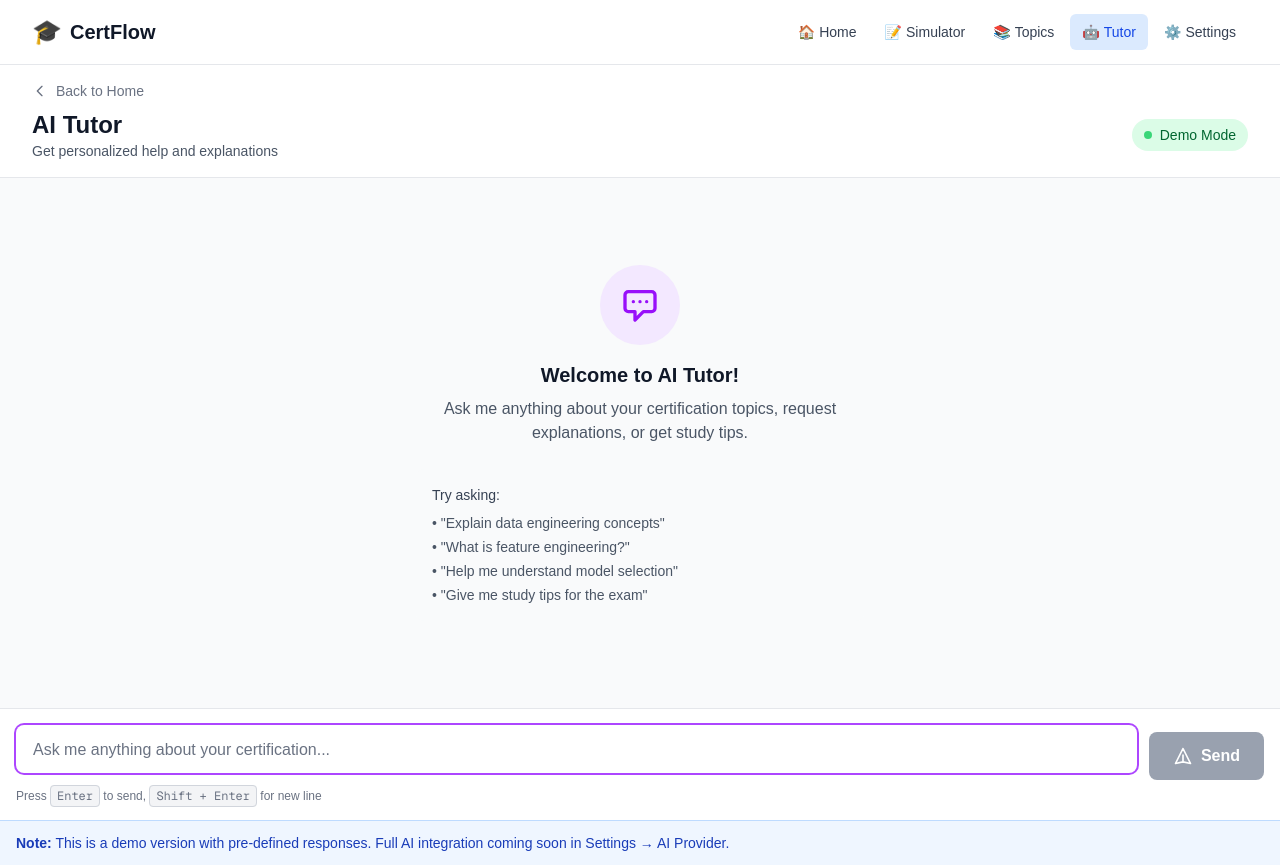
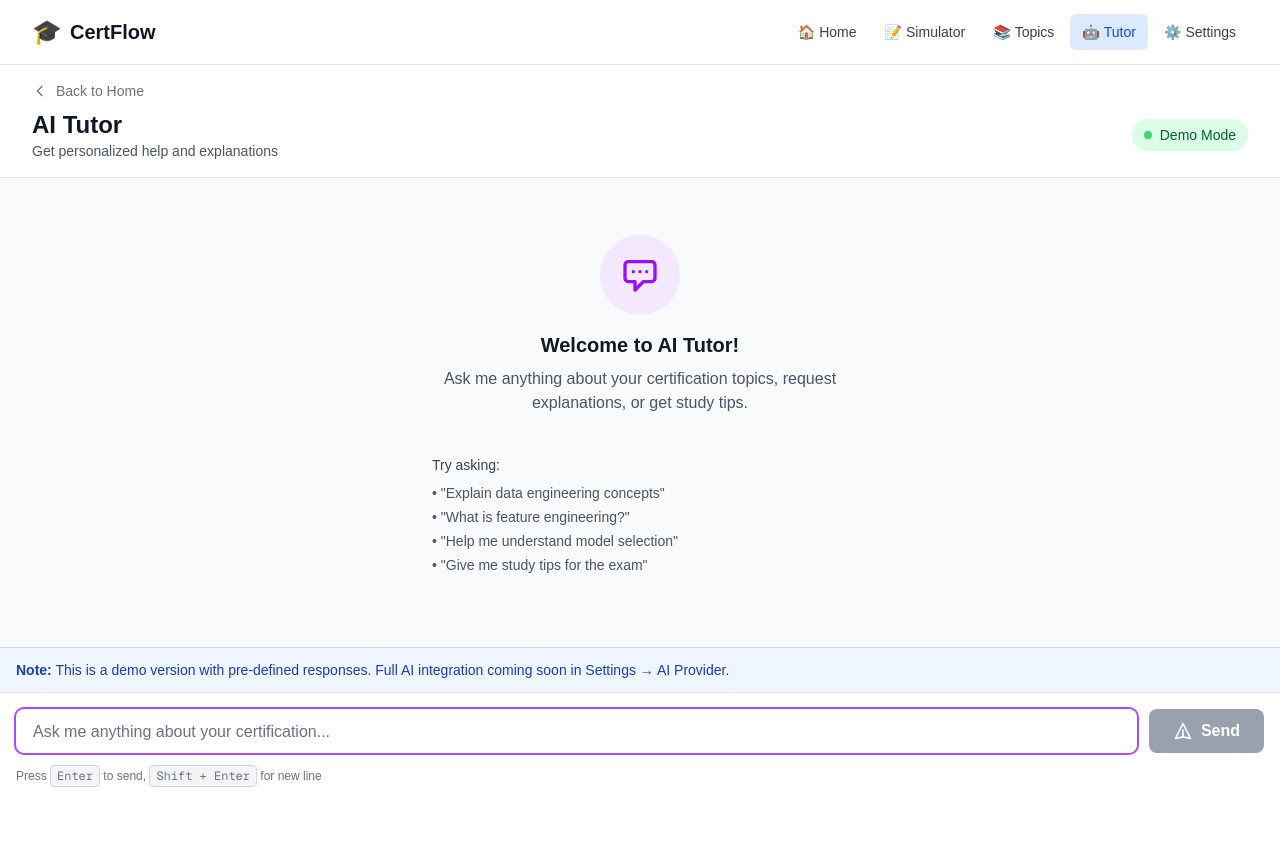
Before and after one commit to Light2288/certflow, a Next.js app: page /tutor in a window 1280 px wide. After the commit the page ends 800 px from the top, so only its background shows below. Built offline with nearby package versions, Linux system fonts and the light colour scheme.

Commit message:
fix(tutor): fix input scrolling and alignment issues
- Change layout to use h-full with overflow control
- Fix input field staying fixed at bottom of viewport
- Align textarea and send button heights (44px)
- Prevent body scroll on tutor page
- Move info banner inside fixed bottom section

```diff
--- a/app/layout.tsx
+++ b/app/layout.tsx
@@ -28,9 +28,9 @@ export default function RootLayout({
       lang="en"
       className={`${geistSans.variable} ${geistMono.variable} h-full antialiased`}
     >
-      <body className="min-h-full flex flex-col">
+      <body className="h-full flex flex-col overflow-hidden">
         <Navigation />
-        <main className="flex-1">{children}</main>
+        <main className="flex-1 overflow-auto">{children}</main>
       </body>
     </html>
   );
--- a/app/tutor/components/ChatHistory.tsx
+++ b/app/tutor/components/ChatHistory.tsx
@@ -22,7 +22,7 @@ export default function ChatHistory({ messages, isLoading = false }: ChatHistory
   // Empty state
   if (messages.length === 0 && !isLoading) {
     return (
-      <div className="flex-1 flex items-center justify-center p-8">
+      <div className="h-full flex items-center justify-center p-8">
         <div className="text-center max-w-md">
           <div className="w-20 h-20 bg-purple-100 dark:bg-purple-900 rounded-full flex items-center justify-center mx-auto mb-4">
             <svg className="w-10 h-10 text-purple-600 dark:text-purple-400" fill="none" stroke="currentColor" viewBox="0 0 24 24">
@@ -54,7 +54,7 @@ export default function ChatHistory({ messages, isLoading = false }: ChatHistory
   return (
     <div
       ref={containerRef}
-      className="flex-1 overflow-y-auto p-6 space-y-4"
+      className="h-full overflow-y-auto p-6 space-y-4"
       style={{ scrollBehavior: 'smooth' }}
     >
       {/* Messages */}
--- a/app/tutor/components/ChatInput.tsx
+++ b/app/tutor/components/ChatInput.tsx
@@ -55,7 +55,7 @@ export default function ChatInput({
 
   return (
     <div className="border-t border-gray-200 dark:border-gray-700 bg-white dark:bg-gray-800 p-4">
-      <div className="flex items-end gap-3">
+      <div className="flex items-start gap-3">
         {/* Textarea */}
         <div className="flex-1 relative">
           <textarea
@@ -66,8 +66,8 @@ export default function ChatInput({
             disabled={disabled}
             placeholder={placeholder}
             rows={1}
-            className="w-full px-4 py-3 pr-12 border border-gray-300 dark:border-gray-600 rounded-lg bg-white dark:bg-gray-700 text-gray-900 dark:text-white placeholder-gray-500 dark:placeholder-gray-400 focus:outline-none focus:ring-2 focus:ring-purple-500 focus:border-transparent resize-none disabled:opacity-50 disabled:cursor-not-allowed"
-            style={{ maxHeight: '200px' }}
+            className="w-full px-4 py-2.5 pr-12 border border-gray-300 dark:border-gray-600 rounded-lg bg-white dark:bg-gray-700 text-gray-900 dark:text-white placeholder-gray-500 dark:placeholder-gray-400 focus:outline-none focus:ring-2 focus:ring-purple-500 focus:border-transparent resize-none disabled:opacity-50 disabled:cursor-not-allowed leading-6"
+            style={{ maxHeight: '200px', minHeight: '44px' }}
           />
 
           {/* Character count (optional, shown when approaching limit) */}
@@ -82,7 +82,7 @@ export default function ChatInput({
         <button
           onClick={handleSend}
           disabled={disabled || !message.trim()}
-          className="flex-shrink-0 px-6 py-3 bg-purple-600 hover:bg-purple-700 disabled:bg-gray-400 disabled:cursor-not-allowed text-white font-semibold rounded-lg transition-colors flex items-center gap-2"
+          className="flex-shrink-0 h-11 px-6 bg-purple-600 hover:bg-purple-700 disabled:bg-gray-400 disabled:cursor-not-allowed text-white font-semibold rounded-lg transition-colors flex items-center justify-center gap-2"
           aria-label="Send message"
         >
           {disabled ? (
--- a/app/tutor/page.tsx
+++ b/app/tutor/page.tsx
@@ -1,6 +1,6 @@
 'use client';
 
-import { useState } from 'react';
+import { useState, useEffect } from 'react';
 import Link from 'next/link';
 import ChatHistory from './components/ChatHistory';
 import ChatInput from './components/ChatInput';
@@ -10,6 +10,20 @@ import { getAIService } from '@/lib/ai';
 export default function TutorPage() {
   const [messages, setMessages] = useState<ChatMessageProps[]>([]);
   const [isLoading, setIsLoading] = useState(false);
+
+  // Prevent body scroll on this page
+  useEffect(() => {
+    // Save original overflow value
+    const originalOverflow = document.body.style.overflow;
+
+    // Prevent body scroll
+    document.body.style.overflow = 'hidden';
+
+    // Restore on unmount
+    return () => {
+      document.body.style.overflow = originalOverflow;
+    };
+  }, []);
 
   const handleSendMessage = async (content: string) => {
     // Add user message
@@ -61,9 +75,9 @@ export default function TutorPage() {
   };
 
   return (
-    <div className="min-h-screen bg-gray-50 dark:bg-gray-900 flex flex-col">
+    <div className="h-full bg-gray-50 dark:bg-gray-900 flex flex-col overflow-hidden">
       {/* Header */}
-      <div className="bg-white dark:bg-gray-800 border-b border-gray-200 dark:border-gray-700 px-4 sm:px-6 lg:px-8 py-4">
+      <div className="flex-shrink-0 bg-white dark:bg-gray-800 border-b border-gray-200 dark:border-gray-700 px-4 sm:px-6 lg:px-8 py-4">
         <div className="max-w-7xl mx-auto">
           <Link
             href="/"
@@ -93,22 +107,26 @@ export default function TutorPage() {
         </div>
       </div>
 
-      {/* Chat Container */}
-      <div className="flex-1 flex flex-col max-w-7xl mx-auto w-full">
+      {/* Chat Container - Fixed layout with scrollable history */}
+      <div className="flex-1 flex flex-col max-w-7xl mx-auto w-full overflow-hidden relative">
+        {/* Scrollable chat history */}
+        <div className="flex-1 overflow-hidden">
           <ChatHistory messages={messages} isLoading={isLoading} />
-        <ChatInput onSend={handleSendMessage} disabled={isLoading} />
         </div>
 
-      {/* Info Banner */}
+        {/* Fixed input at bottom */}
+        <div className="flex-shrink-0">
+          {/* Info Banner - Positioned above input when no messages */}
           {messages.length === 0 && (
             <div className="bg-blue-50 dark:bg-blue-900/20 border-t border-blue-200 dark:border-blue-800 px-4 py-3">
-          <div className="max-w-7xl mx-auto">
               <p className="text-sm text-blue-800 dark:text-blue-200">
                 <strong>Note:</strong> This is a demo version with pre-defined responses. Full AI integration coming soon in Settings → AI Provider.
               </p>
             </div>
+          )}
+          <ChatInput onSend={handleSendMessage} disabled={isLoading} />
         </div>
-      )}
+      </div>
     </div>
   );
 }
```
Also changed, not shown: 1 other file (tests, documents, lock files or other folders). Lines whose indentation alone changed are shown as unchanged.
